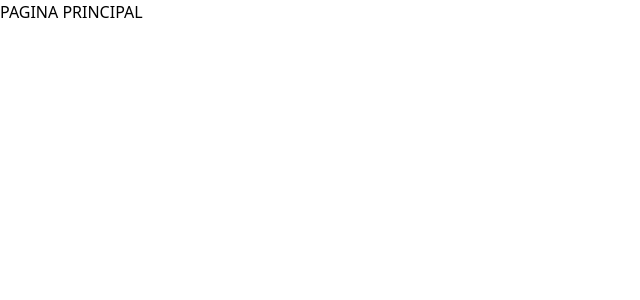
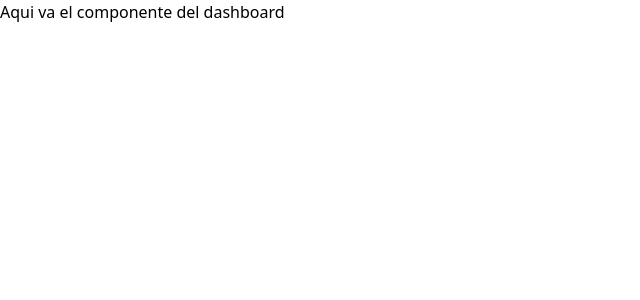
Before and after one commit to Halex07/AYD1-Practica1S2026_B_G1, a React (Vite) app in the folder frontend/: page /home in a window 1280 px wide. Shown: the top 300 px of the page, without its empty margins (0-640 px from the left). Built offline with nearby package versions, Linux system fonts and the light colour scheme.

Commit message:
chore(front): se cambio el mansaje de la pagina dashbord

```diff
--- a/frontend/Modulos/Home/home.jsx
+++ b/frontend/Modulos/Home/home.jsx
@@ -2,7 +2,7 @@
 function Home(){
     return(
         <div>
-            PAGINA PRINCIPAL
+            Aqui va el componente del dashboard
         </div>
     );
 }
```
